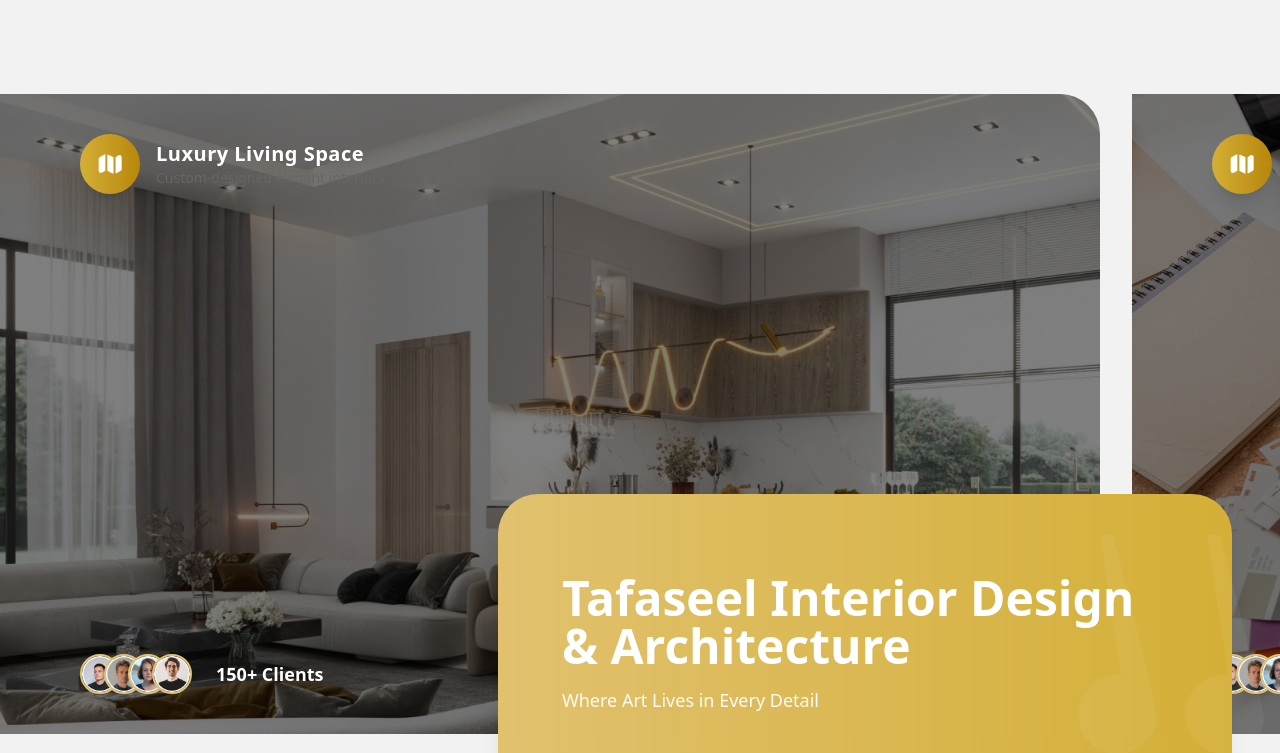
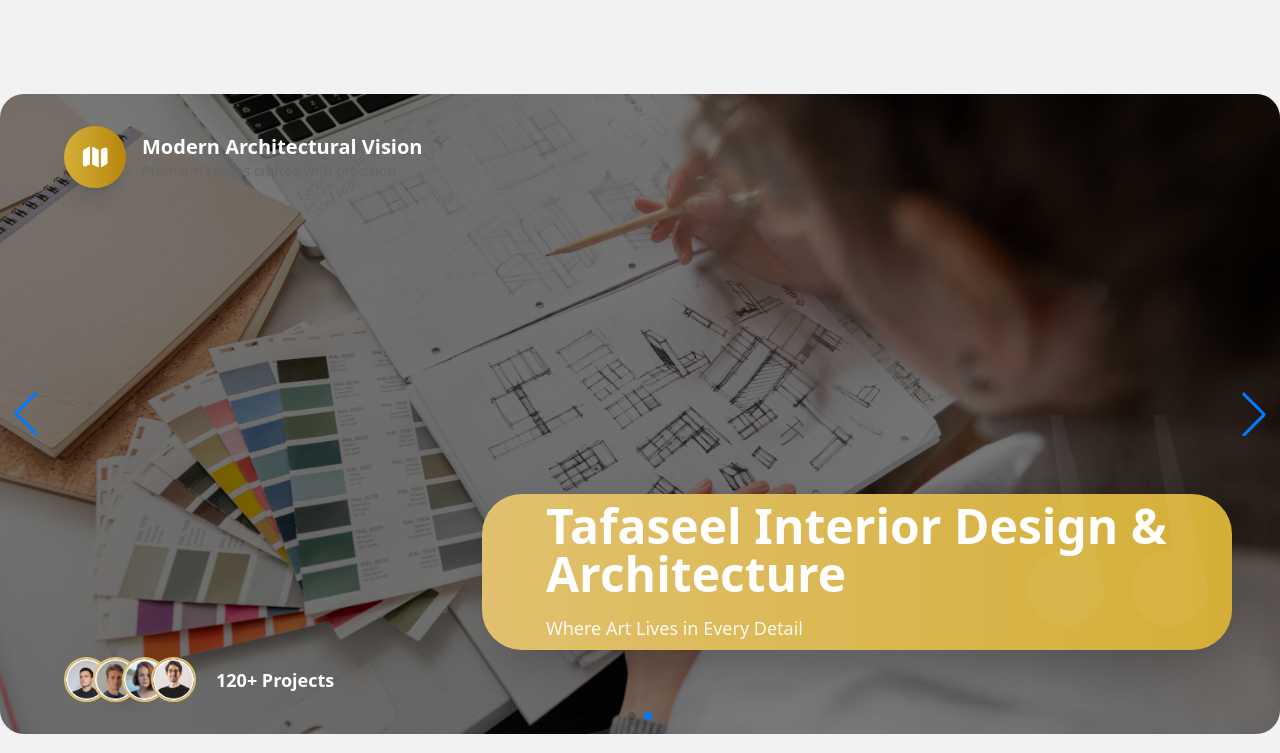
Before and after one commit to raghoooood/tafaseel_arch, a Next.js app: page / in a window 1280 px wide. Shown: the part 895-1648 px from the top of the page. Built offline with nearby package versions, Linux system fonts and the light colour scheme.

Commit message:
firstedit

```diff
--- a/app/services/page.tsx
+++ b/app/services/page.tsx
@@ -1,12 +1,37 @@
 import Services from "@/components/Services";
-
+import Steps from "@/components/Steps";
+import RegisterButton from "@/components/form/RegisterButton";
 
 const Page = () => {
   return (
     <>
-    <Services/>
+      <Services />
+
+      {/* --- Register CTA Section --- */}
+<div className="w-full text-center mt-20 mb-10 px-6">
+  <h3 className="font-montserrat font-bold text-3xl md:text-4xl text-charcoal">
+    Ready to Transform Your Space?
+  </h3>
+
+  <p className="font-poppins text-textMuted text-lg max-w-2xl mx-auto mt-4">
+    Register your interest today and let our award-winning design team help you
+    create a luxurious interior that reflects your identity, lifestyle, and vision.
+  </p>
+
+  <p className="font-poppins text-textMuted text-lg max-w-2xl mx-auto mt-1">
+    From the first sketch to the final handover — Tafaseel ensures precision, beauty,
+    and excellence in every detail.
+  </p>
+
+  <div className="mt-8 flex justify-center">
+    <RegisterButton />
+  </div>
+</div>
+
+
+      <Steps />
     </>
   );
-}
+};
 
 export default Page;
--- a/components/Camp.tsx
+++ b/components/Camp.tsx
@@ -3,9 +3,15 @@
 import { PEOPLE_URL } from "@/constants";
 import Image from "next/image";
 import { motion, Variants } from "framer-motion";
+import { Swiper, SwiperSlide } from "swiper/react";
+import { Navigation, Pagination, Autoplay } from "swiper/modules";
+
+import "swiper/css";
+import "swiper/css/navigation";
+import "swiper/css/pagination";
 
 // =======================
-// MOTION VARIANTS (Fixed)
+// Motion Variants
 // =======================
 
 const fadeInUp: Variants = {
@@ -17,19 +23,6 @@
   },
 };
 
-const fadeInLeft = {
-  hidden: { opacity: 0, x: -70 },
-  show: (i: number) => ({
-    opacity: 1,
-    x: 0,
-    transition: {
-      delay: i * 0.25,
-      duration: 0.8,
-      ease: [0.25, 0.1, 0.25, 1],
-    },
-  }),
-} satisfies Variants;
-
 const fadeInScale: Variants = {
   hidden: { opacity: 0, scale: 0.9 },
   show: {
@@ -40,7 +33,7 @@
 };
 
 // =======================
-// CAMP SITE CARD
+// CampSite Card
 // =======================
 
 interface CampProps {
@@ -48,157 +41,141 @@
   title: string;
   subtitle: string;
   peopleJoined: string;
-  index: number;
 }
 
-const CampSite = ({
-  backgroundImage,
-  title,
-  subtitle,
-  peopleJoined,
-  index,
-}: CampProps) => {
+const CampSite = ({ backgroundImage, title, subtitle, peopleJoined }: CampProps) => {
   return (
     <motion.div
-      variants={fadeInLeft}
-      custom={index}
+      variants={fadeInUp}
       initial="hidden"
       whileInView="show"
       viewport={{ once: true, amount: 0.3 }}
       className={`
-        h-full w-full min-w-[1100px]
-        ${backgroundImage} bg-cover bg-no-repeat
-        lg:rounded-r-5xl 2xl:rounded-5xl
-        relative overflow-hidden
+        relative h-[340px] lg:h-[400px] xl:h-[640px]
+        w-full rounded-3xl overflow-hidden bg-cover bg-center
+        ${backgroundImage}
       `}
     >
-      {/* GOLD OVERLAY */}
+      {/* Dark Overlay */}
       <div className="absolute inset-0 bg-black/50" />
 
-      <div className="relative flex h-full flex-col items-start justify-between p-6 lg:px-20 lg:py-10">
+      {/* Content */}
+      <div className="relative flex h-full flex-col justify-between px-8 py-8 lg:px-16">
 
-        {/* TITLE BLOCK */}
-        <motion.div
-          initial={{ opacity: 0, x: -20 }}
-          animate={{ opacity: 1, x: 0 }}
-          transition={{ duration: 0.8 }}
-          className="flexCenter gap-4"
-        >
+        {/* Title */}
+        <div className="flex items-center gap-4">
           <div className="rounded-full gold-gradient p-4 shadow-xl backdrop-blur-sm">
             <Image
               src="/folded-map.svg"
               alt="map"
-              width={28}
-              height={28}
+              width={30}
+              height={30}
               className="brightness-0 invert"
             />
           </div>
 
           <div>
-            <h4 className="font-montserrat font-semibold text-white text-xl tracking-wide">
+            <h4 className="font-montserrat text-white font-semibold text-xl">
               {title}
             </h4>
-            <p className="font-poppins text-textMuted text-sm">{subtitle}</p>
+            <p className="text-textMuted text-sm">{subtitle}</p>
           </div>
-        </motion.div>
+        </div>
 
-        {/* PEOPLE JOINED */}
-        <motion.div
-          initial={{ opacity: 0, y: 30 }}
-          animate={{ opacity: 1, y: 0 }}
-          transition={{ duration: 0.8, delay: 0.3 }}
-          className="flexCenter gap-6"
-        >
-          <span className="flex -space-x-4 overflow-hidden">
+        {/* People */}
+        <div className="flex items-center gap-5">
+          <span className="flex -space-x-4">
             {PEOPLE_URL.map((url) => (
               <Image
-                className="h-10 w-10 rounded-full border-2 border-gold-light"
                 src={url}
                 key={url}
                 alt="person"
-                width={52}
-                height={52}
+                width={45}
+                height={45}
+                className="rounded-full border-2 border-gold-light"
               />
             ))}
           </span>
 
-          <p className="font-montserrat font-semibold text-white text-lg">
+          <p className="text-white font-montserrat text-lg font-semibold">
             {peopleJoined}
           </p>
-        </motion.div>
-
+        </div>
       </div>
     </motion.div>
   );
 };
 
 // =======================
-// MAIN CAMP SECTION
+// Main Section
 // =======================
 
 const Camp = () => {
   return (
-    <section className="2xl:max-container relative flex flex-col py-12 lg:py-20 xl:py-24">
+    <section className="relative flex flex-col py-16 lg:py-24">
 
-      {/* SLIDER SECTION */}
-      <div
-        className="
-          hide-scrollbar
-          flex h-[340px] w-full items-start justify-start gap-8
-          overflow-x-auto lg:h-[400px] xl:h-[640px]
-        "
+      {/* ===== SLIDER (Swiper) ===== */}
+      <Swiper
+        modules={[Navigation, Pagination, Autoplay]}
+        slidesPerView={1}
+        spaceBetween={30}
+        navigation
+        pagination={{ clickable: true }}
+        autoplay={{ delay: 4000, disableOnInteraction: false }}
+        loop
+        className="w-full 2xl:max-container px-6"
       >
+        <SwiperSlide>
           <CampSite
             backgroundImage="bg-bg-img-1"
             title="Luxury Living Space"
             subtitle="Custom-designed elegant interiors"
             peopleJoined="150+ Clients"
-          index={0}
           />
+        </SwiperSlide>
 
+        <SwiperSlide>
           <CampSite
             backgroundImage="bg-bg-img-2"
             title="Modern Architectural Vision"
             subtitle="Premium spaces crafted with precision"
             peopleJoined="120+ Projects"
-          index={1}
           />
-      </div>
+        </SwiperSlide>
+      </Swiper>
 
-      {/* PROMO BOX */}
+      {/* ===== PROMO BOX ===== */}
       <motion.div
         variants={fadeInScale}
         initial="hidden"
         whileInView="show"
         viewport={{ once: true }}
-        className="flexEnd mt-10 px-6 lg:-mt-60 lg:mr-6"
+        className="flex justify-end mt-12 px-6 lg:-mt-60 lg:mr-6"
       >
         <div
           className="
-            gold-gradient-light
-            p-8 xl:px-16 xl:py-20 relative w-full
-            lg:max-w-[500px] xl:max-w-[734px]
-            rounded-3xl xl:rounded-5xl shadow-xl text-white
+            gold-gradient-light text-white p-8 xl:px-16 xl:py-2
+            w-full max-w-[600px] xl:max-w-[750px]
+            rounded-3xl xl:rounded-5xl relative shadow-2xl z-50
           "
         >
-          <h2 className="font-montserrat font-bold text-3xl md:text-4xl xl:text-5xl leading-tight">
+          <h2 className="font-montserrat font-bold text-3xl md:text-4xl xl:text-5xl">
             Tafaseel Interior Design & Architecture
           </h2>
 
-          <p className="font-poppins text-lg mt-4 opacity-95">
+          <p className="mt-4 text-lg opacity-90">
             Where Art Lives in Every Detail
           </p>
 
           <Image
             src="/quote.svg"
             alt="quote"
-            width={186}
-            height={219}
-            className="camp-quote opacity-50 absolute bottom-4 right-4"
+            width={180}
+            height={200}
+            className="opacity-40 absolute bottom-6 right-6"
           />
         </div>
       </motion.div>
-
     </section>
   );
 };
--- a/components/Footer.tsx
+++ b/components/Footer.tsx
@@ -30,7 +30,7 @@
               />
             </div>
 
-            <p className="font-poppins text-textMuted text-center md:text-left leading-relaxed">
+            <p className="font-poppins text-offwhite text-center md:text-left leading-relaxed">
               Tafaseel delivers luxury interior design & construction services with
               precision, innovation, and artistry—bringing your vision to life.
             </p>
@@ -64,7 +64,7 @@
               Quick Links
             </h4>
 
-            <ul className="space-y-3 font-poppins text-textMuted">
+            <ul className="space-y-3 font-poppins text-offwhite">
               <li><Link href="/about" className="hover:text-gold transition">About Us</Link></li>
               <li><Link href="/services" className="hover:text-gold transition">Our Services</Link></li>
               <li><Link href="/projects" className="hover:text-gold transition">Projects</Link></li>
@@ -79,7 +79,7 @@
               Contact Us
             </h4>
 
-            <div className="space-y-4 font-poppins text-textMuted">
+            <div className="space-y-4 font-poppins text-offwhite">
 
               <div className="flex items-start">
                 <FaMapMarkerAlt className="text-gold text-xl" />
--- a/components/team/TeamChart.tsx
+++ b/components/team/TeamChart.tsx
@@ -20,7 +20,7 @@
 ];
 
 const pieData = [
-  { name: "Engineers", value: 15 },
+  { name: "Engineers", value: 8 },
   { name: "Workers", value: 32 },
 ];
 
```
Also changed, not shown: components/Features.tsx (+39 -7 lines). Lines whose indentation alone changed are shown as unchanged.
